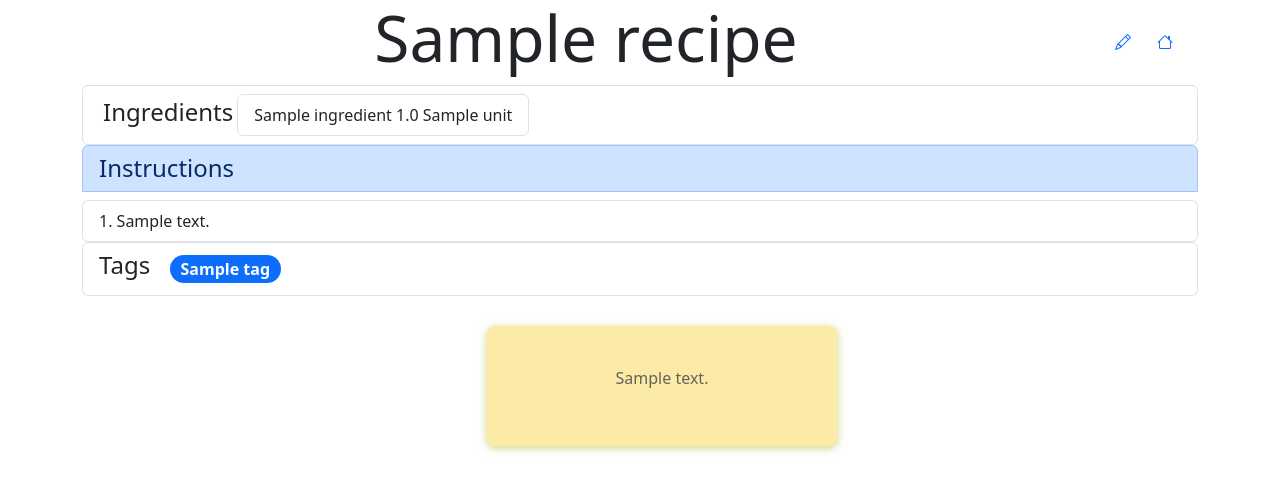
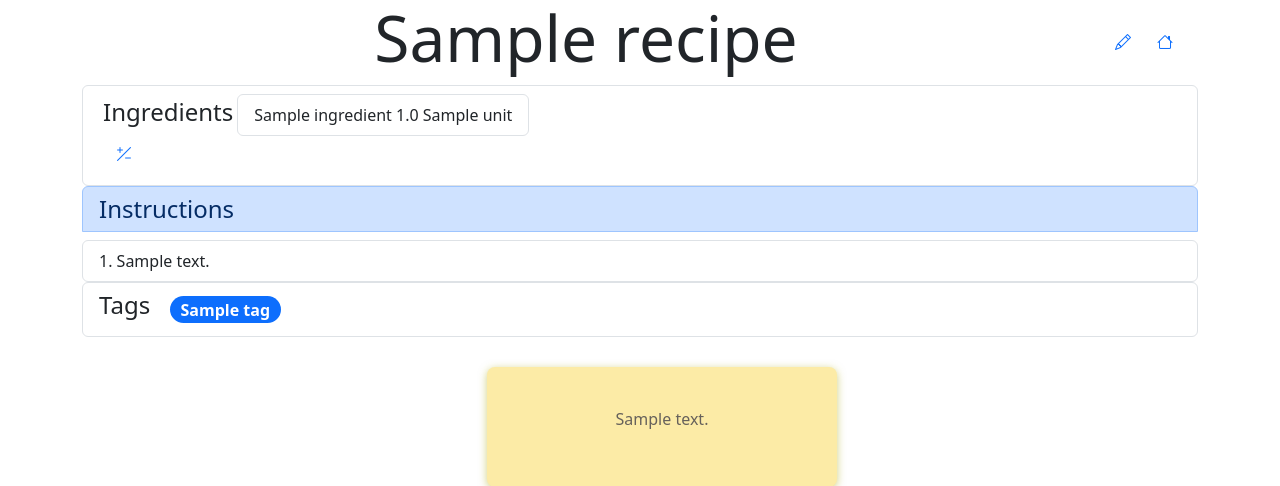
Before and after one commit to schovkla/cookbook, a Django app: template cookbook_app/templates/cookbook_app/recipe.html in a window 1280 px wide. Shown: the top 486 px of the page. Run offline with Django 4.2, Linux system fonts and the light colour scheme; the template is opened without the code that fills it: values that come from a table or form of the project are taken from there, others are empty; tables that the repository leaves empty hold one stand-in row (values such as "Sample post"); parts of the project's set-up code (start-up, migrations or seed data) failed here and were passed over; some libraries are stand-ins or nearby versions.

Commit message:
Add scale amount of ingredient icon.

```diff
--- a/cookbook_app/templates/cookbook_app/ingredients.html
+++ b/cookbook_app/templates/cookbook_app/ingredients.html
@@ -2,7 +2,12 @@
 
 <div class="list-group">
     <div class="list-group-item">
-        <h4 class="list-group-item-heading float-start m-1">{% trans "Ingredients" %}</h4>
+        <div class="list-group-item-heading float-start m-1">
+        <h4>{% trans "Ingredients" %}</h4>
+        <button type="button" class="btn btn-link"><span class="bi bi-plus-slash-minus"></span></button>
+
+        </div>
+
         <ul class="list-group float-start">
             {% for ingredient in recipe.ingredients.all %}
                 <li class="list-group-item">{{ ingredient }} {{ ingredient.amount.first.value }} {{ ingredient.amount.first.unit.name }}</li>
```
